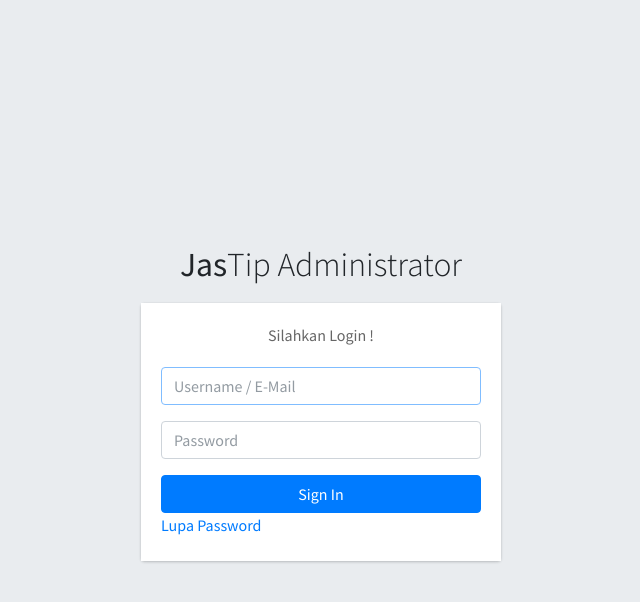
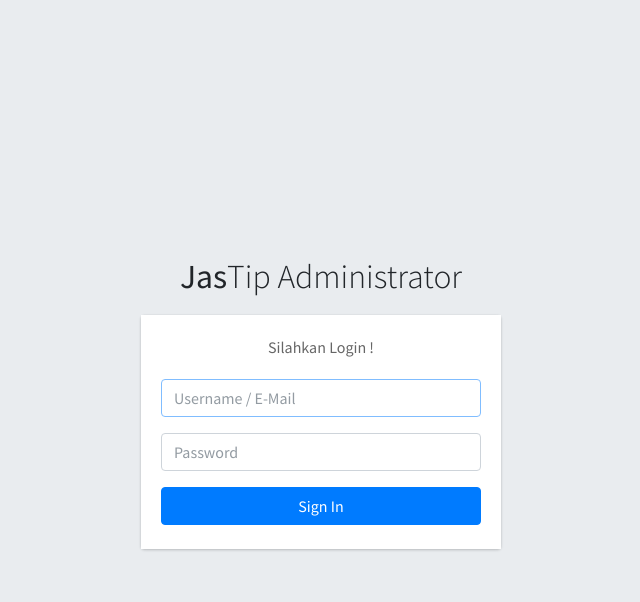
Before and after one commit to mathin94/jasatitip, a CodeIgniter app: page /jasatitip/administrator/login in a window 1280 px wide. Shown: the top 602 px of the page, without its empty margins (319-959 px from the left). Run offline with CodeIgniter, Linux system fonts and the light colour scheme; some libraries are stand-ins or nearby versions.

Commit message:
Sedikit Perubahan

```diff
--- a/application/views/admin/login.php
+++ b/application/views/admin/login.php
@@ -45,7 +45,7 @@
       </form>
 
       <p class="mb-1">
-        <a href="#">Lupa Password</a>
+        <!-- <a href="#">Lupa Password</a> -->
       </p>
     </div>
     <!-- /.login-card-body -->
```
